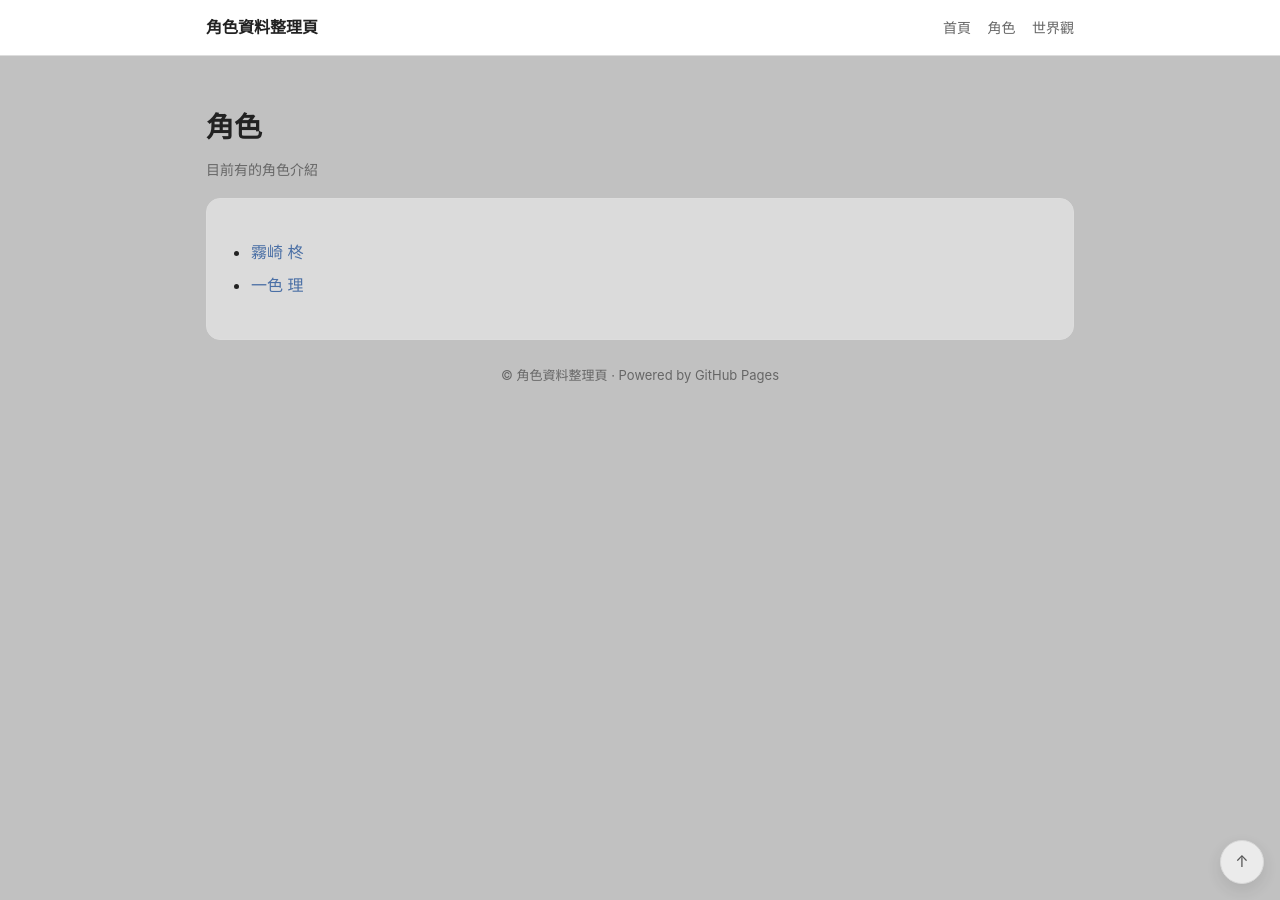
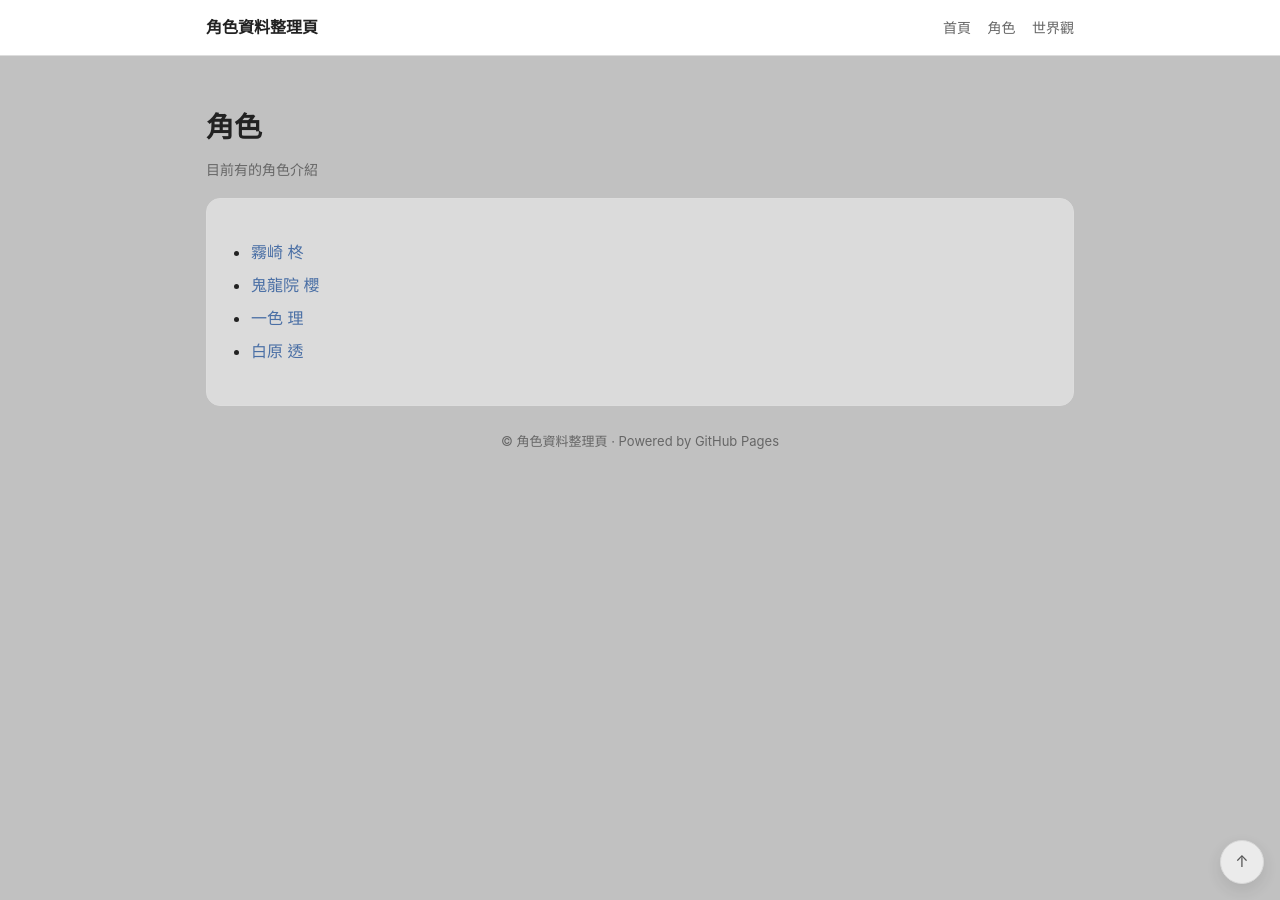
Before and after one commit to yoyoseal/char-archive, a Jekyll site: the page built from characters/index.md, in a window 1280 px wide. Built offline with Jekyll 4.4.1, drawn with Linux system fonts in a browser that asks for light colours.

Commit message:
Update index.md

```diff
--- a/characters/index.md
+++ b/characters/index.md
@@ -4,4 +4,6 @@ subtitle: 目前有的角色介紹
 ---
 
 - [霧崎 柊](/char-archive/characters/hiiragi/)
+- [鬼龍院 櫻](/char-archive/characters/sakura/)
 - [一色 理](/char-archive/characters/isshiki/)
+- [白原 透](/char-archive/characters/toru/)
```
